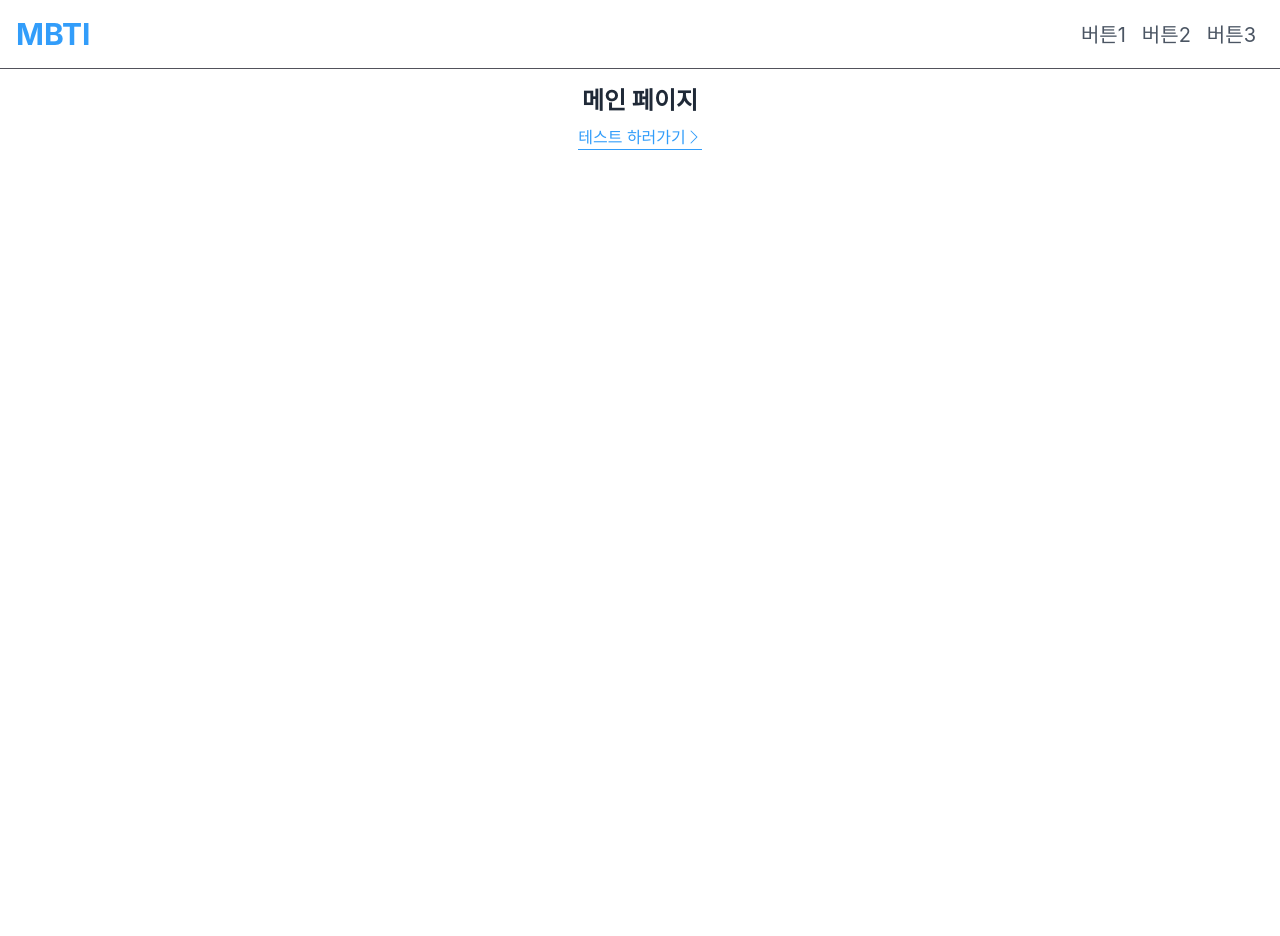
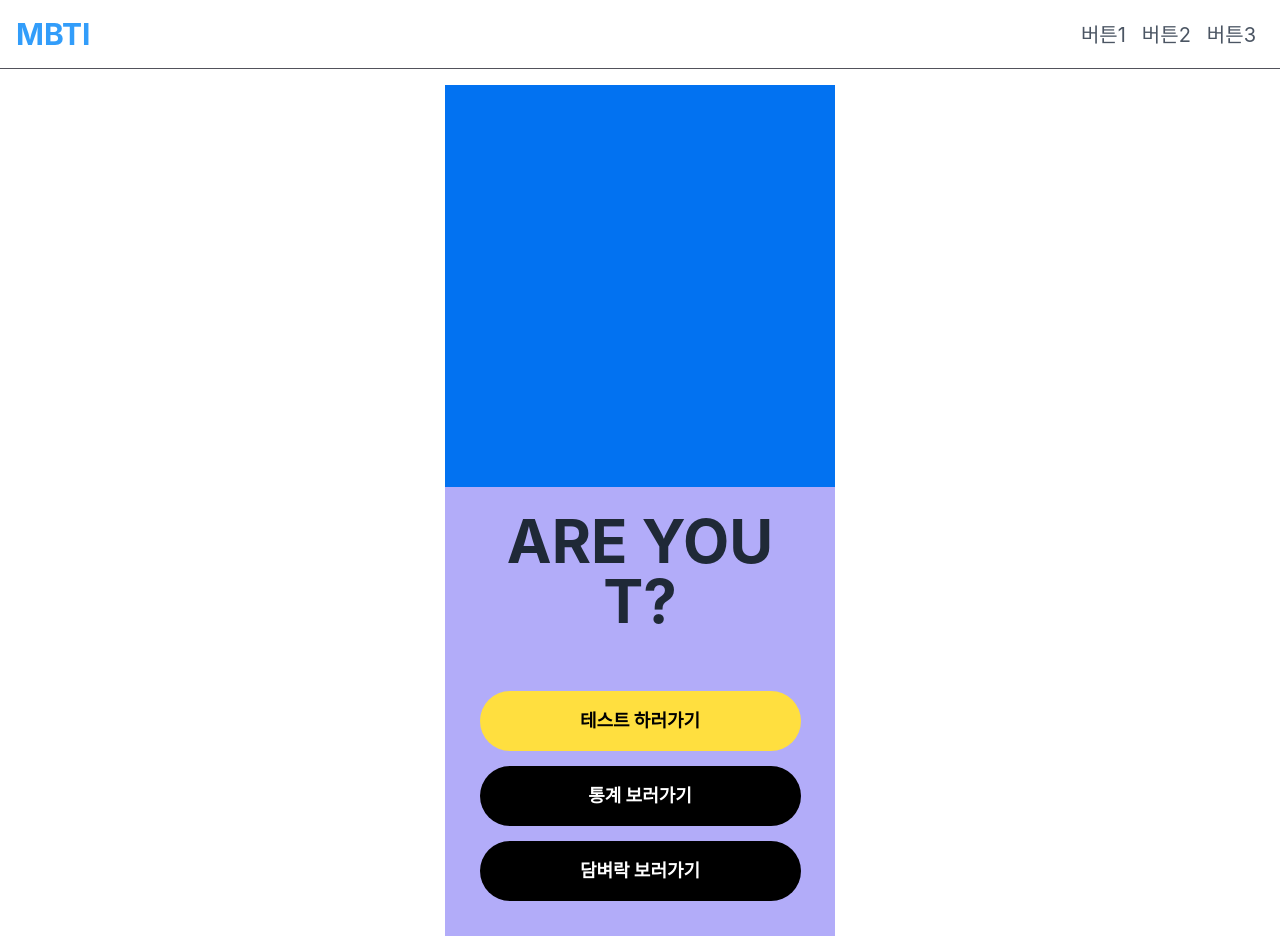
Before and after one commit to are-you-T/client, a React (Create React App) app: page / in a window 1280 px wide. Before the commit the page ends 800 px from the top, so only its background shows below. Built offline with nearby package versions, Linux system fonts and the light colour scheme.

Commit message:
style : 메인 퍼블리싱 진행 중

```diff
--- a/src/pages/Home.tsx
+++ b/src/pages/Home.tsx
@@ -1,12 +1,75 @@
-import React from 'react';
-import {Link} from 'react-router-dom';
-import { BsChevronRight } from 'react-icons/bs';
+import React from "react";
+import { Link } from "react-router-dom";
+import tw from "tailwind-styled-components";
 
 export default function Home() {
   return (
-    <section className='flex flex-col items-center'>
-      <h3 className='text-2xl font-bold mb-2'>메인 페이지</h3>
-      <Link to='/test' className='flex items-center text-brand border-b border-brand'>테스트 하러가기<BsChevronRight/></Link>
-    </section>
+    <Background>
+      <Container>
+        <Character />
+        <ContentWrapper>
+          <Title>ARE YOU T?</Title>
+          <Link to="/test">
+            <FirstButton>테스트 하러가기</FirstButton>
+          </Link>
+          <Link to="/stats">
+            <Button>통계 보러가기</Button>
+          </Link>
+          <Link to="/board">
+            <Button>담벼락 보러가기</Button>
+          </Link>
+        </ContentWrapper>
+      </Container>
+    </Background>
   );
 }
+
+const Background = tw.div`
+`;
+
+const Container = tw.div`
+bg-[#0272F1]
+w-[390px]
+m-auto
+pt-16
+`;
+
+const ContentWrapper = tw.div`
+bg-[#B2ACF9]
+p-5
+`;
+
+const Character = tw.div`
+w-[390px]
+h-[342px]
+bg-main
+bg-no-repeat
+m-auto
+border-[#B2ACF9]
+border-b-4
+`;
+
+const Title = tw.h3`
+font-bold
+text-6xl
+text-center
+mb-[60px]
+`;
+
+const Button = tw.button`
+block
+p-4
+w-[321px]
+font-bold
+text-lg
+m-auto
+rounded-[50px]
+mb-[15px]
+bg-[#000]
+text-[#fff]
+`;
+
+const FirstButton = tw(Button)`
+bg-[#FFDF3F]
+text-[#000]
+`;
```
